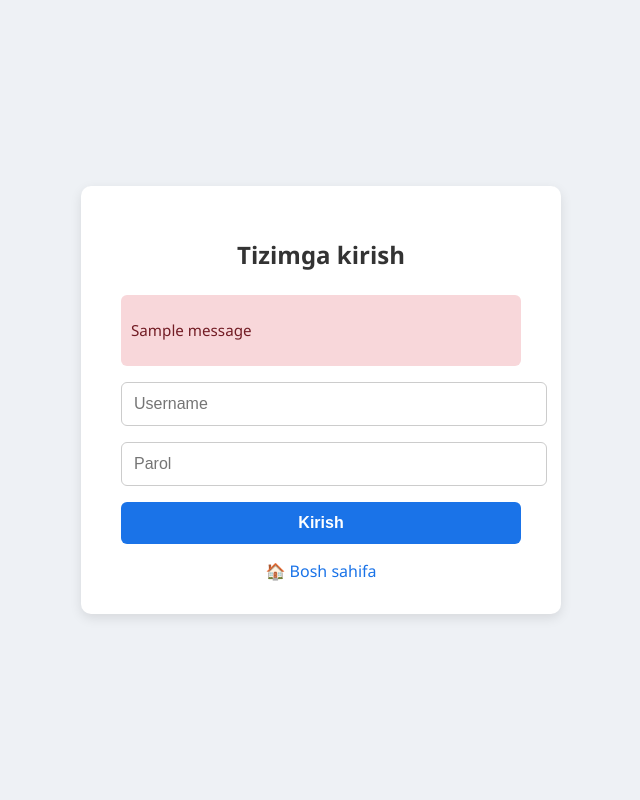
After one commit to Shohjahon2707/schoool, a Django app: page /users/login/ in a window 1280 px wide. The commit adds this page. Shown: the whole page, without its empty margins (319-959 px from the left). Run offline with Django 5.2, Linux system fonts and the light colour scheme; tables that the repository leaves empty hold one stand-in row (values such as "Sample post"); one stand-in notice (Sample message) is shown.

Commit message:
Login registrasiya qo'shdim

```diff
--- /dev/null
+++ b/apps/users/urls.py
@@ -0,0 +1,7 @@
+from django.urls import path
+from apps.users.views.User.UserLogin.views import user_login_view
+from apps.users.views.User.UserRegistration.views import user_register_view
+urlpatterns = [
+    path('login/', user_login_view,name="login"),
+    path('registration/', user_register_view, name='register'),
+]
--- /dev/null
+++ b/apps/users/views/User/UserLogin/views.py
@@ -0,0 +1,15 @@
+from django.contrib.auth import authenticate, login
+from django.shortcuts import redirect,render
+
+
+def user_login_view(request):
+    if request.method == 'GET':
+        return render(request, 'users/login.html')
+    username= request.POST["username"]
+    password= request.POST["password"]
+    user = authenticate(request, username=username, password=password)
+    if user is not None:
+        login(request, user)
+        return redirect('subject_list')
+    else:
+        return redirect('home')
--- a/project/urls.py
+++ b/project/urls.py
@@ -20,6 +20,7 @@ from apps.lessons.views import home_view
 
 urlpatterns = [
     path('admin/', admin.site.urls),
+    path('users/', include('apps.users.urls')),
     path('lessons/', include('apps.lessons.urls')),
     path('', home_view, name='home'),
 ]
--- /dev/null
+++ b/templates/users/login.html
@@ -0,0 +1,107 @@
+<!DOCTYPE html>
+<html lang="uz">
+<head>
+    <meta charset="UTF-8">
+    <meta name="viewport" content="width=device-width, initial-scale=1.0">
+    <title>Tizimga kirish</title>
+    <style>
+        body {
+            font-family: 'Segoe UI', sans-serif;
+            background-color: #eef1f5;
+            display: flex;
+            align-items: center;
+            justify-content: center;
+            min-height: 100vh;
+            margin: 0;
+        }
+
+        .login-container {
+            background-color: #fff;
+            padding: 32px 40px;
+            border-radius: 10px;
+            box-shadow: 0 4px 12px rgba(0,0,0,0.1);
+            width: 100%;
+            max-width: 400px;
+        }
+
+        h2 {
+            text-align: center;
+            margin-bottom: 24px;
+            color: #333;
+        }
+
+        input[type="text"],
+        input[type="password"] {
+            width: 100%;
+            padding: 12px;
+            margin-bottom: 16px;
+            border: 1px solid #ccc;
+            border-radius: 6px;
+            font-size: 1rem;
+        }
+
+        button {
+            width: 100%;
+            padding: 12px;
+            background-color: #1a73e8;
+            color: white;
+            border: none;
+            border-radius: 6px;
+            font-size: 1rem;
+            font-weight: bold;
+            cursor: pointer;
+            transition: background-color 0.3s ease;
+        }
+
+        button:hover {
+            background-color: #155ab6;
+        }
+
+        .home-link {
+            display: block;
+            text-align: center;
+            margin-top: 16px;
+            text-decoration: none;
+            color: #1a73e8;
+            font-weight: 500;
+        }
+
+        .home-link:hover {
+            text-decoration: underline;
+        }
+
+        .messages {
+            margin-bottom: 16px;
+            padding: 10px;
+            border-radius: 6px;
+            background-color: #f8d7da;
+            color: #721c24;
+            font-size: 0.95rem;
+        }
+    </style>
+</head>
+<body>
+
+<div class="login-container">
+    <h2>Tizimga kirish</h2>
+
+    {% if messages %}
+        <div class="messages">
+            {% for message in messages %}
+                <p>{{ message }}</p>
+            {% endfor %}
+        </div>
+    {% endif %}
+
+    <form method="POST">
+        {% csrf_token %}
+        <input type="text" name="username" placeholder="Username" required>
+        <input type="password" name="password" placeholder="Parol" required>
+        <button type="submit">Kirish</button>
+    </form>
+
+    <a href="{% url 'home' %}" class="home-link">🏠 Bosh sahifa</a>
+</div>
+
+</body>
+</html>
```
Also changed, not shown: apps/users/views/User/UserRegistration/views.py (added, +25 -0 lines), templates/base.html (+10 -1 lines), templates/users/registration.html (added, +108 -0 lines), apps/users/views/User/UserLogin/__init__.py (added), apps/users/views/User/__init__.py (added), apps/users/views/__init__.py (added), media/users/images/Без_названия_3.jfif (added), media/users/qr_codes/Carlo_Ancelooti.jpg (added).
